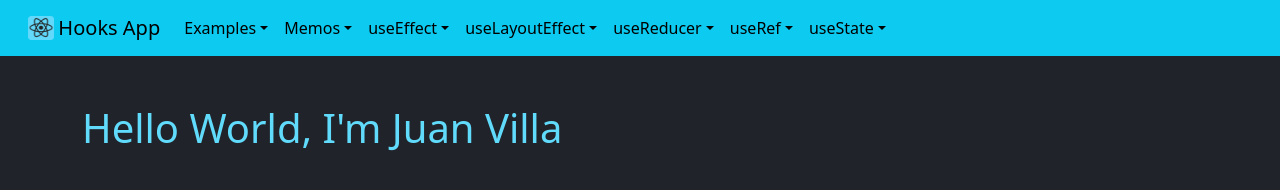
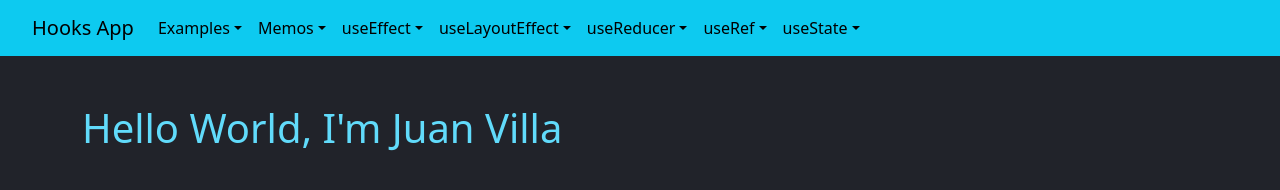
Before and after one commit to juanevillam/29-hooks-app, a React app: page / in a window 1280 px wide. Built offline with nearby package versions, Linux system fonts and the light colour scheme.

Commit message:
NavBar updated

```diff
--- a/src/NavBar.js
+++ b/src/NavBar.js
@@ -8,7 +8,6 @@ export const NavBar = () => {
     return (
     <nav className="navbar navbar-expand-lg navbar-info bg-info">
         <div className="container-fluid">
-          <img src="././favicon.ico" className="d-inline-block align-top" width="30" height="24"></img>
           <a className="navbar-brand ml-1">Hooks App</a>
         <div className="collapse navbar-collapse">
           <ul className="navbar-nav me-auto mb-2 mb-lg-0">
```
Also changed, not shown: docs/index.html (+0 -1 lines).
